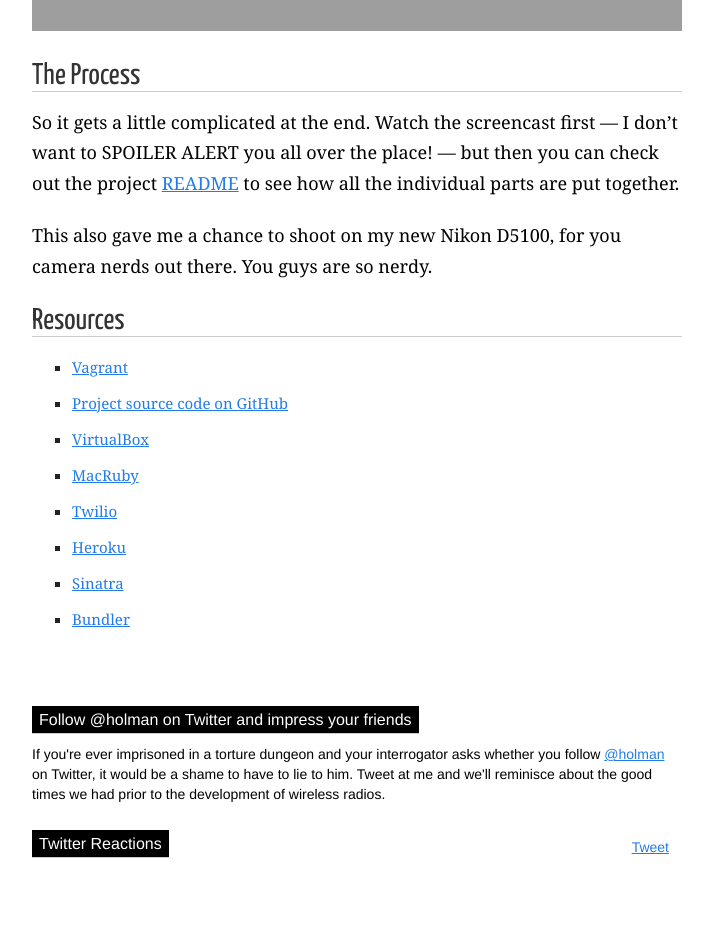
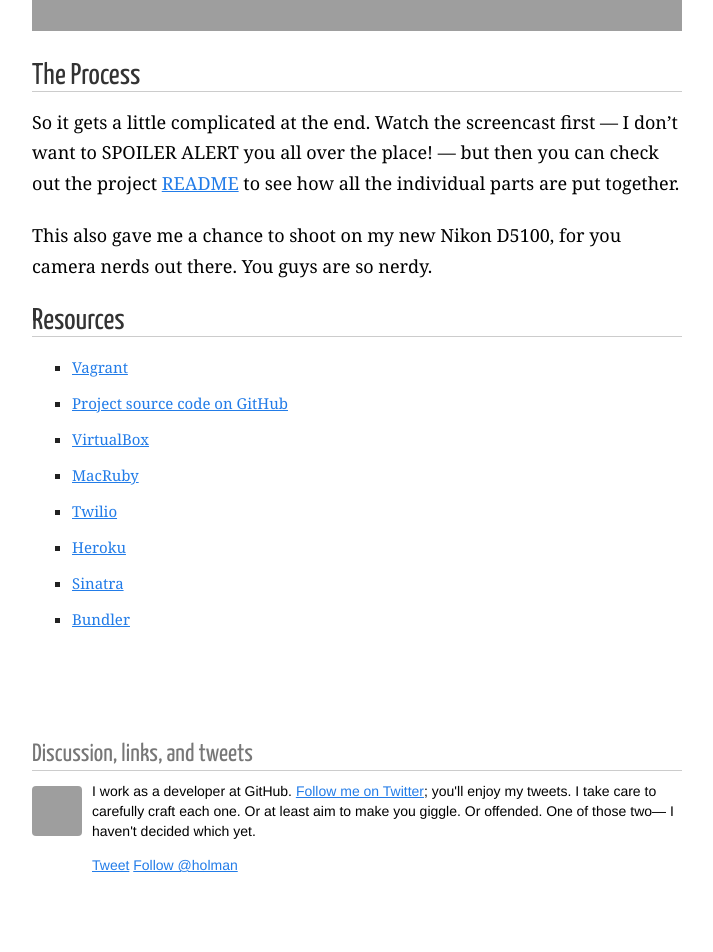
Before and after one commit to broccolini/designertocoder.github.com, a Jekyll site: the page built from _posts/2011-06-08-vagranception.markdown, in a window 1280 px wide. Shown: the part 817-1769 px from the top of the page, without its empty margins (78-791 px from the left). Built offline with Jekyll 4.4.1, drawn with Linux system fonts in a browser that asks for light colours; nearby versions of some CDN libraries; Markdown is read by kramdown in place of the engine named in the settings; comment, search, counter and statistics services are not loaded; grey boxes are pictures that could not be loaded.

Commit message:
freshen up footer

```diff
--- a/_layouts/post.html
+++ b/_layouts/post.html
@@ -8,26 +8,28 @@
     {{ content }}
   </div>
 
-  {% if page.hn %}
   <div class="whoring">
-    <h3>Comments</h3>
-    <p>You can discuss this post on its <a href="{{ page.hn }}">Hacker News submission</a>.</p>
+    <h3>Discussion, links, and tweets</h3>
+    <div class="copy">
+      <a href="https://twitter.com/holman"><img src="http://gravatar.com/avatar/6f63cde8b16b035280ca615f621a6c8c?s=142" height="50" width="50" /></a>
+
+      <p>
+        I work as a developer at GitHub. <a href="https://twitter.com/holman">Follow me on Twitter</a>;
+        you'll enjoy my tweets. I take care to carefully craft each one. Or at least aim to make
+        you giggle. Or offended. One of those two&mdash; I haven't decided which yet.
+      </p>
+
+      {% if page.hn %}
+      <p>
+        You can discuss, upvote, downvote, and poke fun of this post over at <a href="{{ page.hn }}">Hacker News</a>.
+      </p>
+      {% endif %}
+
+      <a href="http://twitter.com/share" class="twitter-share-button" data-count="none" data-via="holman">Tweet</a>
+      <script type="text/javascript" src="http://platform.twitter.com/widgets.js"></script>
+
+      <a href="http://twitter.com/holman" class="twitter-follow-button" data-show-count="false">Follow @holman</a>
+      <script src="http://platform.twitter.com/widgets.js" type="text/javascript"></script>
+    </div>
   </div>
-  {% endif %}
-
-  <div class="whoring">
-    <h3><a href="http://twitter.com/holman">Follow @holman on Twitter and impress your friends</a></h3>
-
-    <p>If you're ever imprisoned in a torture dungeon and your interrogator
-    asks whether you follow <a href="http://twitter.com/holman">@holman</a> on
-    Twitter, it would be a shame to have to lie to him. Tweet at me and we'll
-    reminisce about the good times we had prior to the development of wireless
-    radios.</p>
-  </div>
-
-  <div class="whoring" id="boastful">
-    <a href="http://twitter.com/share" class="twitter-share-button" data-count="horizontal" data-via="holman">Tweet</a><script type="text/javascript" src="http://platform.twitter.com/widgets.js"></script>
-    <h3>Twitter Reactions</h3>
-    <p></p>
- </div>
 </div>
--- a/css/styles.css
+++ b/css/styles.css
@@ -74,6 +74,7 @@
 h3{
   color: #777;
   font-size: 25px;
+  padding-bottom: 5px;
   margin-bottom: 10px;
 }
 
@@ -202,21 +203,28 @@
   font-style: normal;
 }
 .whoring{
-  margin: 10px 0 30px 0;
+  margin: 30px 0;
+  padding: 10px 0;
   font-family: Helvetica, sans-serif;
   font-size: 14px;
   line-height: 20px;
 }
-.whoring h3{
-  font-size: 16px;
-  font-family: Helvetica, sans-serif;
-  padding: 5px 7px;
-  color: #fff;
-  display: inline;
-  background-color: #000;
+.whoring p{
+  margin-top: 0px;
 }
-.whoring h3 a{
-  color: #fff;
+.whoring img{
+  position: relative;
+  float: left;
+  margin-top: 5px;
+  margin-right: 10px;
+  margin-left: -60px;
+  border-radius: 4px;
+}
+.whoring .copy{
+  padding-left: 60px;
+}
+.whoring .twitter-follow-button{
+  width: 75px !important;
 }
 
 /*
```
Also changed, not shown: _layouts/layout.html (+0 -7 lines).
